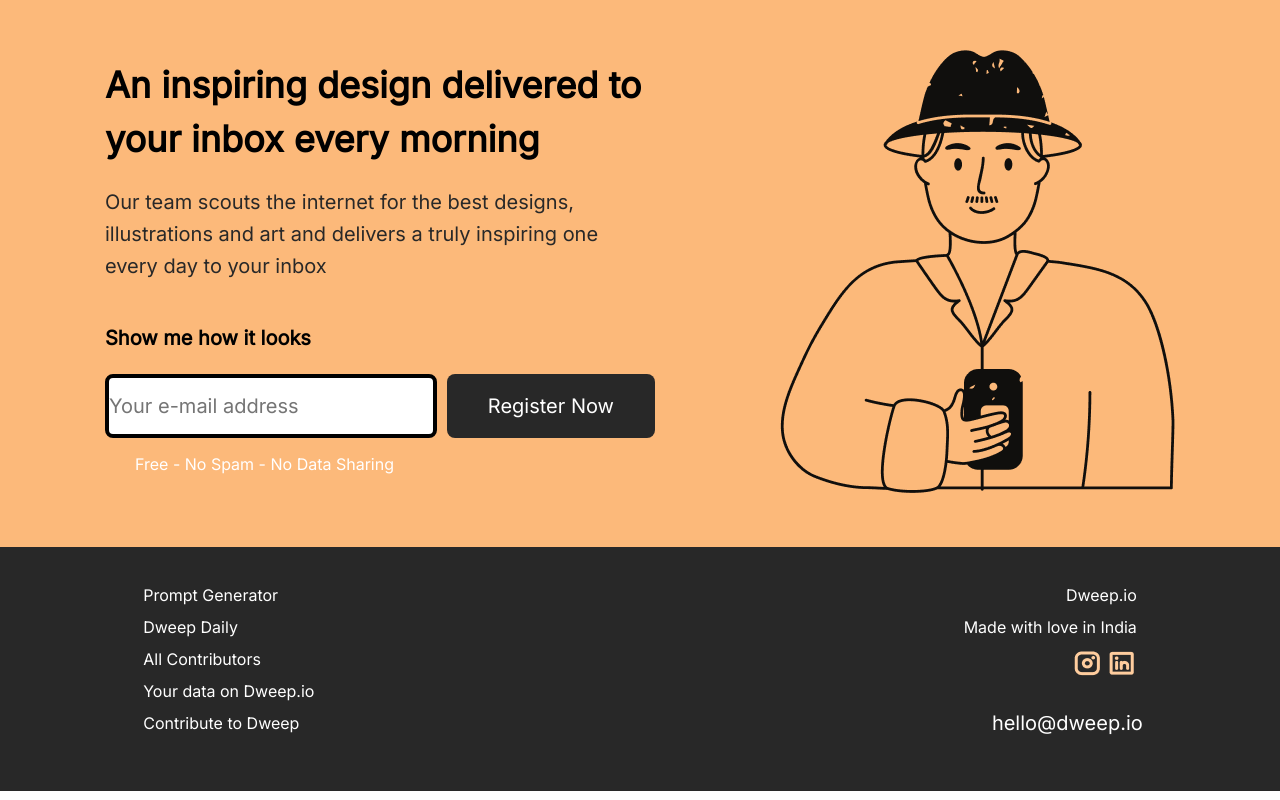
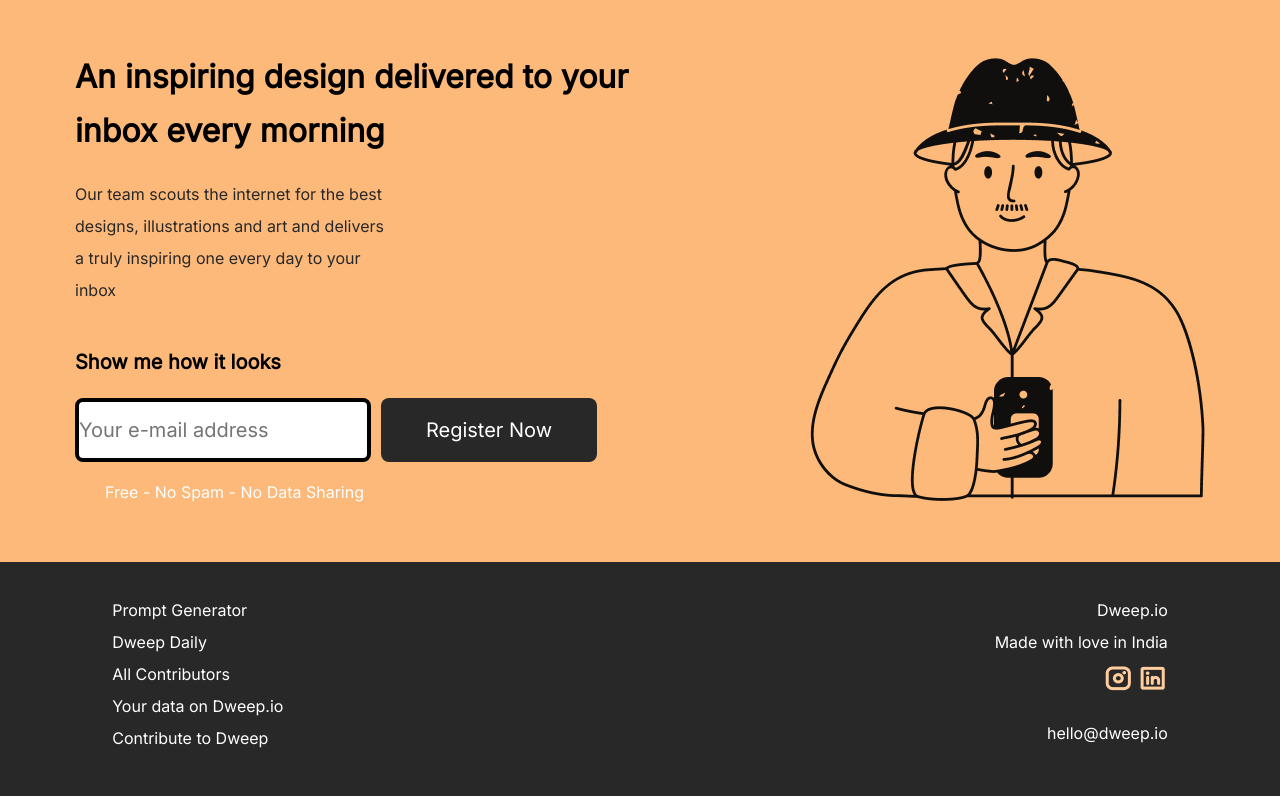
Before and after one commit to Akhil7205/microproject1, a plain HTML site: page index.html in a window 1280 px wide. Drawn offline with Linux system fonts and the light colour scheme.

Commit message:
modified

```diff
--- a/index.html
+++ b/index.html
@@ -1,5 +1,5 @@
 <!DOCTYPE html>
-<html lan="en">
+<html lang="en">
     <head>
         <meta charset="UTF-8">
         <meta name="viewport" content="width=device-width,initial-scale=1.0" >
@@ -16,13 +16,11 @@
                     <p class="main-para">Our team scouts the internet for the best designs, illustrations and art and delivers a truly inspiring one every day to your inbox</p>
                     <p style="    font-size: 20px;
                 font-weight: 700; color: black;">Show me how it looks</p>
-                    <div class="registraiton" style="display: flex; gap:10px">
+                    <div class="registration" >
                         <input type="email" class="email" placeholder="Your e-mail address">
                     <button>Register Now</button>
                     </div>
-                    <p style="    font-size: 16px;
-                    color: white;
-                    padding: 10px 30px;" >Free - No Spam - No Data Sharing</p>
+                    <span>Free - No Spam - No Data Sharing</span>
                 </div>
                 <div class="right">
                     <img src="./assest/surface1.png" alt="">
@@ -47,8 +45,11 @@
                         <img src="./assest/InstagramLogo.png" alt="">
                         <img src="./assest/LinkedinLogo.png" alt="">
                     </li>
+                    <li class="last-foot-out">
+                        hello@dweep.io
+                    </li>
                 </ul>
-                <p style="color:white">hello@dweep.io</p>
+
             </div>
         </footer>
 
--- a/style.css
+++ b/style.css
@@ -12,20 +12,29 @@
   justify-content: space-evenly;
   align-items: center;
   gap: 20px;
+  flex-wrap: wrap ;
 }
 .left {
-  max-width: 550px;
+width: 50%;
 }
 h1 {
-  font-size: 36px;
+
+  font-weight: 800;
   line-height: 54px;
 }
 p {
   color: rgba(40, 40, 40, 1);
   padding: 20px 0px;
-  font-size: 20px;
+
+  width: 50%;
   font-weight: 500;
   line-height: 32px;
+}
+.registration{
+  display: flex;
+  flex-wrap: wrap;
+  gap:10px;
+  padding-bottom: 10px;
 }
 button {
   background-color: rgba(40, 40, 40, 1);
@@ -37,26 +46,33 @@ button {
   font-size: 20px;
 }
 .email {
-  width: 344px;
   height: 64px;
   border-radius: 8px;
   border: 4px solid black;
   font-size: 20px;
 }
-
+span{
+  display: inline-block;
+    font-size: 16px;
+                    color: white;
+                    padding: 10px 30px;
+}
 footer {
   background: rgba(40, 40, 40, 1);
   display: flex;
-  justify-content: space-evenly;
-  align-content: center;
+  flex-wrap: wrap;
+  justify-content: space-around;
   color: white;
   padding: 32px 0px;
-  gap: 500px;
+  gap: 30px;
 }
 ul > li {
   list-style-type: none;
   padding: 6px;
 }
+.last-foot-out{
+  line-height: 50px;
+}
 
 .right {
   text-align: right;
```
